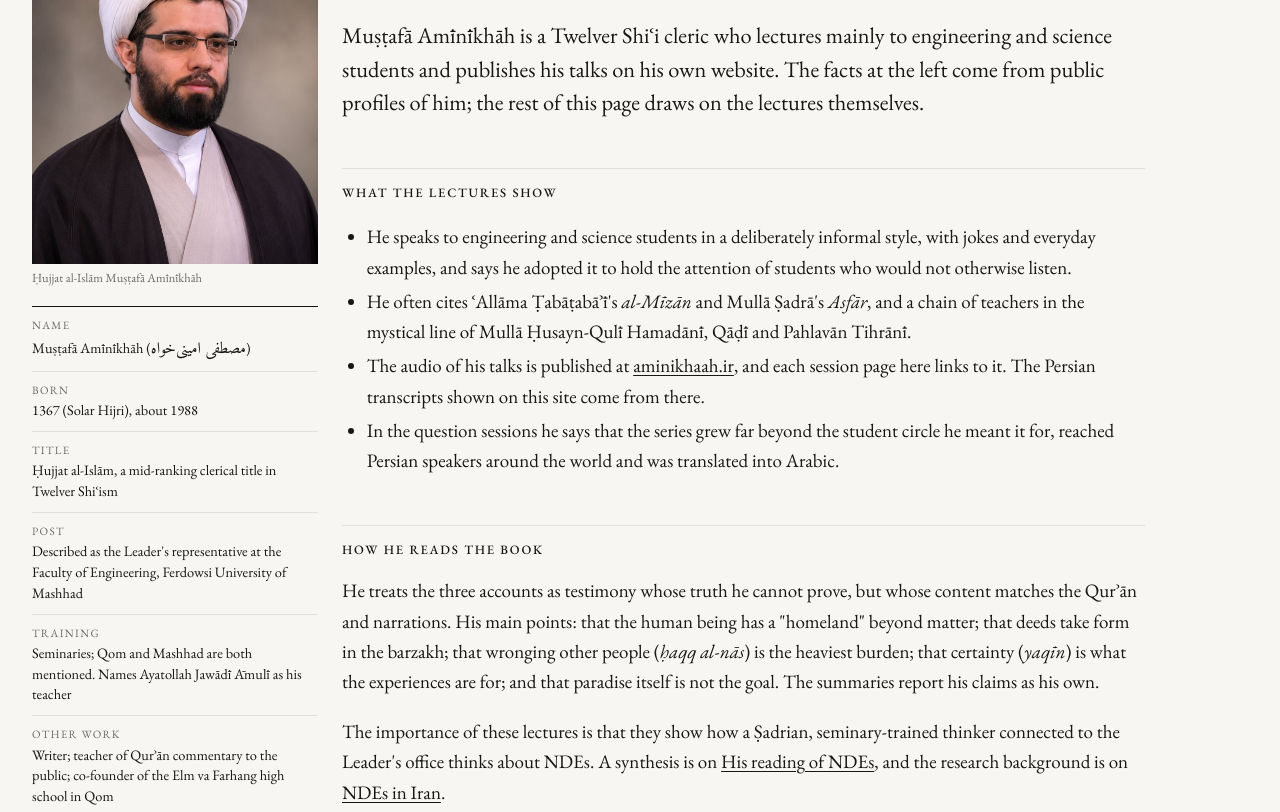
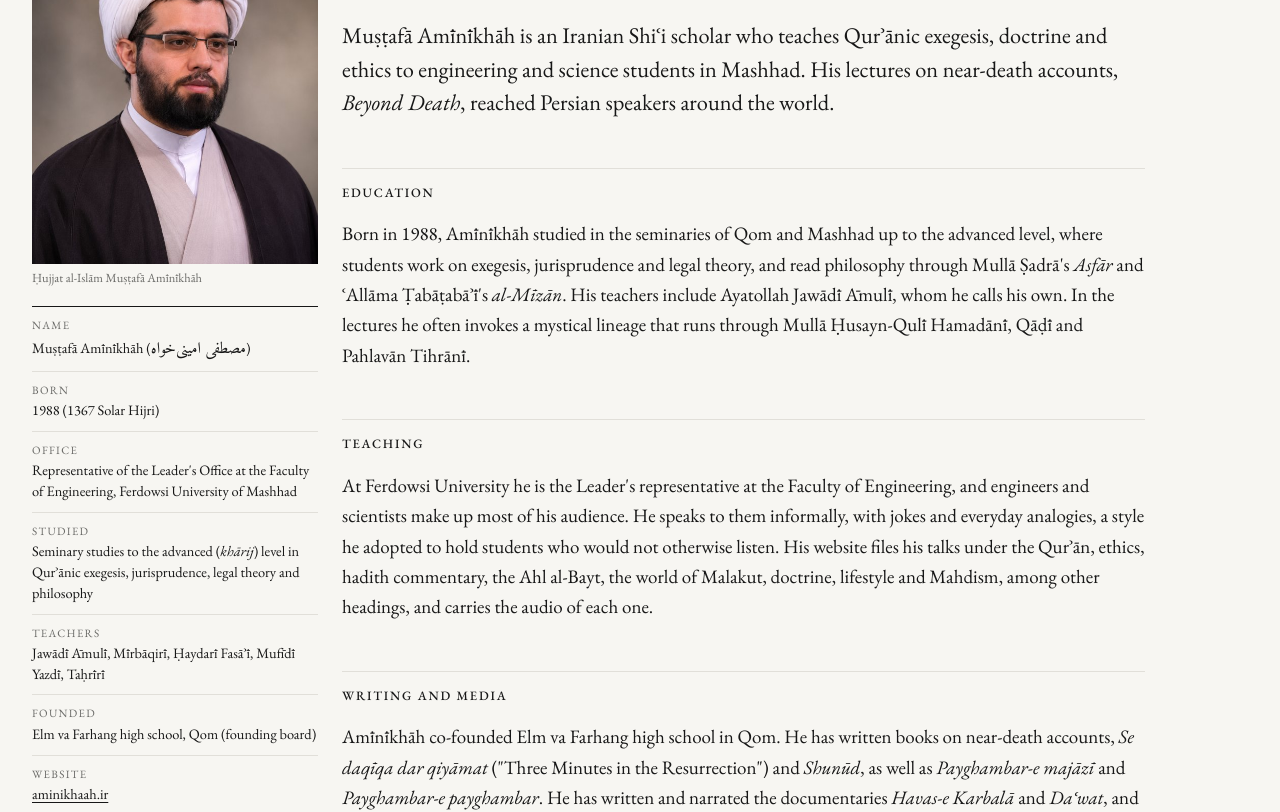
Before and after one commit to abdullahansara/beyond-death-lectures, a plain HTML site: page about.html in a window 1280 px wide. Shown: the part 177-989 px from the top of the page. Drawn offline with Linux system fonts and the light colour scheme.

Commit message:
Speaker page and home copy in a direct public voice; remove hedging and method notes

```diff
--- a/about.html
+++ b/about.html
@@ -9,28 +9,31 @@
 <figure class="portrait"><img src="assets/aminikhah.jpg" alt="Portrait of Hujjat al-Islam Mustafa Aminikhah, a bearded man in glasses wearing a white turban and a dark cloak" width="280"><figcaption>Ḥujjat al-Islām Muṣṭafā Amīnīkhāh</figcaption></figure>
 <dl class="facts">
 <dt>Name</dt><dd>Muṣṭafā Amīnīkhāh (<span class="fa" lang="fa" dir="rtl">مصطفی امینی‌خواه</span>)</dd>
-<dt>Born</dt><dd>1367 (Solar Hijri), about 1988</dd>
-<dt>Title</dt><dd>Ḥujjat al-Islām, a mid-ranking clerical title in Twelver Shiʿism</dd>
-<dt>Post</dt><dd>Described as the Leader's representative at the Faculty of Engineering, Ferdowsi University of Mashhad</dd>
-<dt>Training</dt><dd>Seminaries; Qom and Mashhad are both mentioned. Names Ayatollah Jawādī Āmulī as his teacher</dd>
-<dt>Other work</dt><dd>Writer; teacher of Qurʾān commentary to the public; co-founder of the Elm va Farhang high school in Qom</dd>
+<dt>Born</dt><dd>1988 (1367 Solar Hijri)</dd>
+<dt>Office</dt><dd>Representative of the Leader's Office at the Faculty of Engineering, Ferdowsi University of Mashhad</dd>
+<dt>Studied</dt><dd>Seminary studies to the advanced (<em>khārij</em>) level in Qurʾānic exegesis, jurisprudence, legal theory and philosophy</dd>
+<dt>Teachers</dt><dd>Jawādī Āmulī, Mīrbāqirī, Ḥaydarī Fasāʾī, Mufīdī Yazdī, Taḥrīrī</dd>
+<dt>Founded</dt><dd>Elm va Farhang high school, Qom (founding board)</dd>
 <dt>Website</dt><dd><a href="https://aminikhaah.ir/">aminikhaah.ir</a></dd>
 </dl>
 </aside>
 <div class="body">
 <div class="eyebrow">The speaker</div>
 <h1>Ḥujjat al-Islām Muṣṭafā Amīnīkhāh</h1>
-<p class="lead">Muṣṭafā Amīnīkhāh is a Twelver Shiʿi cleric who lectures mainly to engineering and science students and publishes his talks on his own website. The facts at the left come from public profiles of him; the rest of this page draws on the lectures themselves.</p>
-<h2>What the lectures show</h2>
-<ul>
-<li>He speaks to engineering and science students in a deliberately informal style, with jokes and everyday examples, and says he adopted it to hold the attention of students who would not otherwise listen.</li>
-<li>He often cites ʿAllāma Ṭabāṭabāʾī's <em>al-Mīzān</em> and Mullā Ṣadrā's <em>Asfār</em>, and a chain of teachers in the mystical line of Mullā Ḥusayn-Qulī Hamadānī, Qāḍī and Pahlavān Tihrānī.</li>
-<li>The audio of his talks is published at <a href="https://aminikhaah.ir/">aminikhaah.ir</a>, and each session page here links to it. The Persian transcripts shown on this site come from there.</li>
-<li>In the question sessions he says that the series grew far beyond the student circle he meant it for, reached Persian speakers around the world and was translated into Arabic.</li>
-</ul>
-<h2>How he reads the book</h2>
-<p>He treats the three accounts as testimony whose truth he cannot prove, but whose content matches the Qurʾān and narrations. His main points: that the human being has a "homeland" beyond matter; that deeds take form in the barzakh; that wronging other people (<em>ḥaqq al-nās</em>) is the heaviest burden; that certainty (<em>yaqīn</em>) is what the experiences are for; and that paradise itself is not the goal. The summaries report his claims as his own.</p>
-<p>The importance of these lectures is that they show how a Ṣadrian, seminary-trained thinker connected to the Leader's office thinks about NDEs. A synthesis is on <a href="position.html">His reading of NDEs</a>, and the research background is on <a href="nde-iran.html">NDEs in Iran</a>.</p>
+<p class="lead">Muṣṭafā Amīnīkhāh is an Iranian Shiʿi scholar who teaches Qurʾānic exegesis, doctrine and ethics to engineering and science students in Mashhad. His lectures on near-death accounts, <em>Beyond Death</em>, reached Persian speakers around the world.</p>
+
+<h2>Education</h2>
+<p>Born in 1988, Amīnīkhāh studied in the seminaries of Qom and Mashhad up to the advanced level, where students work on exegesis, jurisprudence and legal theory, and read philosophy through Mullā Ṣadrā's <em>Asfār</em> and ʿAllāma Ṭabāṭabāʾī's <em>al-Mīzān</em>. His teachers include Ayatollah Jawādī Āmulī, whom he calls his own. In the lectures he often invokes a mystical lineage that runs through Mullā Ḥusayn-Qulī Hamadānī, Qāḍī and Pahlavān Tihrānī.</p>
+
+<h2>Teaching</h2>
+<p>At Ferdowsi University he is the Leader's representative at the Faculty of Engineering, and engineers and scientists make up most of his audience. He speaks to them informally, with jokes and everyday analogies, a style he adopted to hold students who would not otherwise listen. His website files his talks under the Qurʾān, ethics, hadith commentary, the Ahl al-Bayt, the world of Malakut, doctrine, lifestyle and Mahdism, among other headings, and carries the audio of each one.</p>
+
+<h2>Writing and media</h2>
+<p>Amīnīkhāh co-founded Elm va Farhang high school in Qom. He has written books on near-death accounts, <em>Se daqīqa dar qiyāmat</em> ("Three Minutes in the Resurrection") and <em>Shunūd</em>, as well as <em>Payghambar-e majāzī</em> and <em>Payghambar-e payghambar</em>. He has written and narrated the documentaries <em>Havas-e Karbalā</em> and <em>Daʿwat</em>, and has scripted television programmes including <em>Pālīz</em> and <em>Ganjnāma</em>.</p>
+
+<h2>Beyond Death</h2>
+<p>In early 2019 Amīnīkhāh began a series of lectures for university students on <em>Ān sūy-e marg</em>, a Persian book of three near-death accounts. Over thirty-nine sessions he read the accounts and set them against the Qurʾān, the sayings of the Imams and the philosophy of Mullā Ṣadrā. Two question-and-answer sessions followed in 2020. In them he says the series grew far beyond the student circle he meant it for and was translated into Arabic.</p>
+<p>He holds that the human being has a homeland beyond matter, that deeds take form in the barzakh, that wronging other people is the heaviest burden, that certainty is what such experiences are for, and that paradise itself is not the goal. <a href="position.html">His reading of NDEs</a> sets out the argument, and <a href="nde-iran.html">NDEs in Iran</a> gives the research background.</p>
 </div>
 </div>
 </main>
```
Also changed, not shown: index.html (+2 -2 lines), nde-iran.html (+1 -1 lines), position.html (+1 -1 lines), tools/pages/about.html (+19 -16 lines), tools/pages/index.html (+2 -2 lines), tools/pages/nde-iran.html (+1 -1 lines), tools/pages/position.html (+1 -1 lines).
